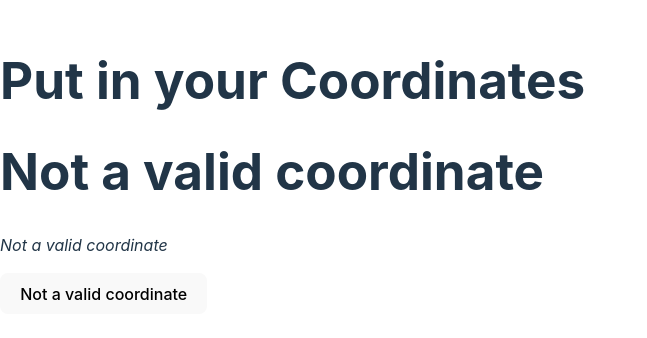
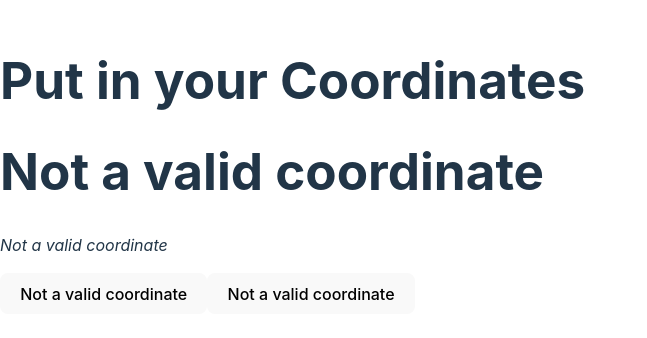
Before and after one commit to afhorton/FF_Concepts_Typescript, a React (Vite) app: page / in a window 1280 px wide. Shown: the part 234-572 px from the top of the page, without its empty margins (0-647 px from the left). Built offline with nearby package versions, Linux system fonts and the light colour scheme.

Commit message:
Added functionality to Left Button

```diff
--- a/src/ParentComponent.tsx
+++ b/src/ParentComponent.tsx
@@ -2,6 +2,7 @@ import {useState} from "react";
 import RoomTitle from "./RoomTitle";
 import RoomText from "./RoomText";
 import RightButton from "./buttons/RightButton";
+import LeftButton from "./buttons/LeftButton";
 
 function ParentComponent() {
   const [coordinate, setCoordinate] = useState<string>("");
@@ -31,6 +32,25 @@ function ParentComponent() {
     }
   }
 
+  const handleLeftClick = () => {
+    // Update the coordinate state based on its current value.
+    switch (coordinate) {
+      case "A1":
+        setCoordinate("B1");
+        break;
+      case "A2":
+        setCoordinate("A1");
+        break;
+      case "B1":
+        setCoordinate("A1");
+        break;
+      case "B2":
+        setCoordinate("B1");
+        break;
+      default:
+        setCoordinate("B1");
+    }
+  };
   // const handleCoordinateChange = (
   //   event: React.ChangeEvent<HTMLInputElement>
   // ) => {
@@ -50,6 +70,7 @@ function ParentComponent() {
       <RoomTitle coordinate={coordinate} />
       <RoomText coordinate={coordinate} />
       <RightButton coordinate={coordinate} handleRightClick={handleRightClick} />
+      <LeftButton coordinate={coordinate} handleLeftClick={handleLeftClick} />
       {/* <button onClick={handleGetRoom}>Find out where you are.</button>
       <h1>You are in {room}</h1> */}
 
--- a/src/buttons/leftButton.tsx
+++ b/src/buttons/leftButton.tsx
@@ -0,0 +1,38 @@
+function getButtonName(coordinate: string): string {
+  let name: string;
+
+  switch (true) {
+    case coordinate == "A1":
+      name = "To The Lair of Swords";
+      break;
+    case coordinate == "A2":
+      name = "To The Santuary";
+      break;
+    case coordinate == "B1":
+      name = "To The Sanctuary";
+      break;
+    case coordinate == "B2":
+      name = "To The Lair of Swords";
+      break;
+    default:
+      name = "Not a valid coordinate";
+  }
+  return name;
+}
+
+interface LeftButtonProps {
+  coordinate: string;
+  handleLeftClick: () => void;
+}
+
+export default function LefttButton({
+  coordinate,
+  handleLeftClick,
+}: LeftButtonProps) {
+  const name = getButtonName(coordinate);
+  return (
+    <>
+      <button onClick={handleLeftClick}>{name}</button>
+    </>
+  );
+}
```
